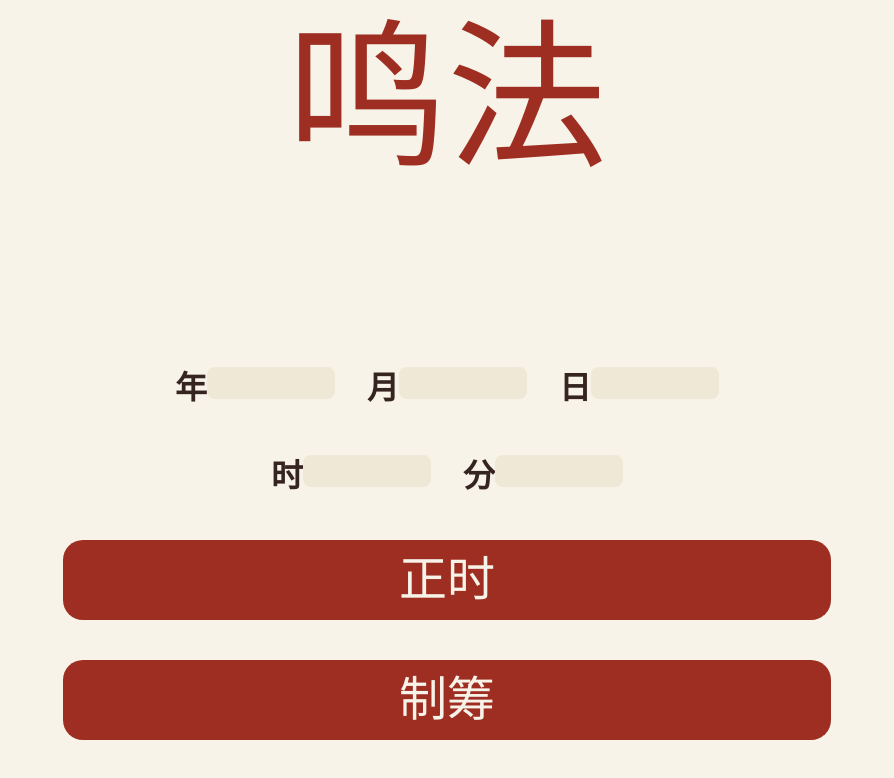
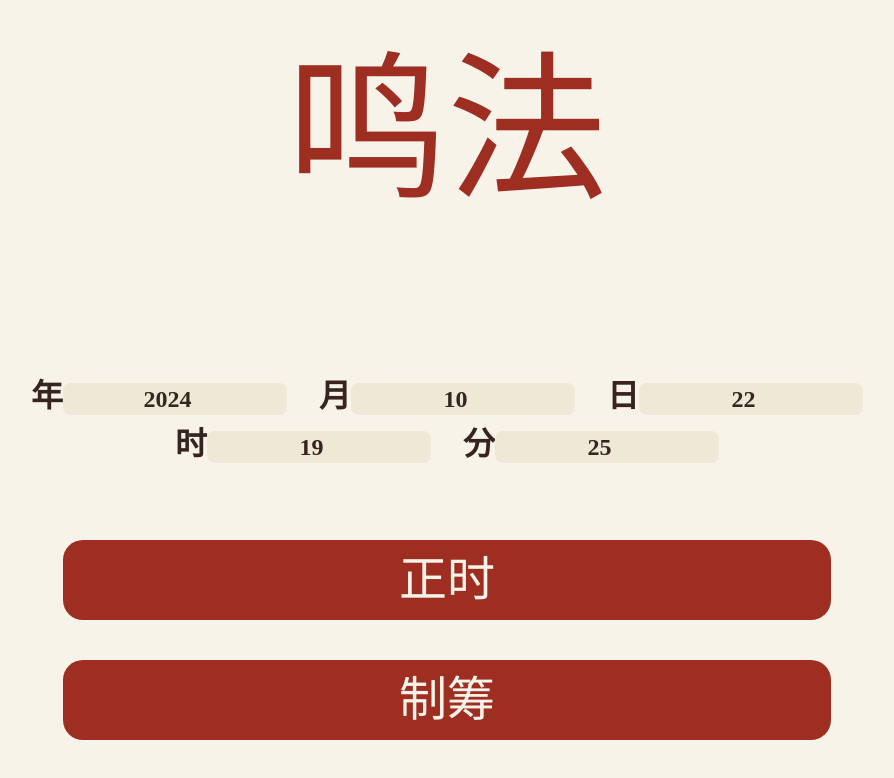
Before and after one commit to Richardge885/qimen-webpage-version, a React (Vite) app: page / in a window 1280 px wide. Shown: the top 778 px of the page, without its empty margins (193-1087 px from the left). Built offline with nearby package versions, Linux system fonts and the light colour scheme; a web font is replaced by a local one.

Commit message:
Input Current Time to all input tags

```diff
--- a/src/components/HomePage/HomePage.tsx
+++ b/src/components/HomePage/HomePage.tsx
@@ -1,38 +1,51 @@
 import HomePageChooseMethodButton from "./HomePageChooseMethodButton";
 import HomePageCurrentTimeButton from "./HomePageCurrentTimeButton";
+
+function getCurrentTimeInNumbers(): { year: number; month: number; day: number; hour: number; minutes: number; } {
+    const now = new Date();
+    return {
+        year: now.getFullYear(),
+        month: now.getMonth() + 1, // Months are zero-based, so we add 1
+        day: now.getDate(),
+        hour: now.getHours(),
+        minutes: now.getMinutes(),
+    };
+}
 
 const HomePage = () => {
     const buttonStyle = "w-[60vw] h-[10vh] bg-red text-bglight text-5xl hover:bg-bgdark hover:text-red rounded-[20px] duration-200 py-10 flex flex-col justify-center items-center";
     const inputLabel = "text-[2rem] text-text font-bold px-[1rem]";
-    const numberInputStyle = "w-[10vw] h-[4vh] text-[3rem] bg-bgdark rounded-[0.48rem]";
+    const numberInputStyle = "w-[17.5vw] h-[4vh] text-[1.5rem] bg-bgdark rounded-[0.48rem] text-center";
+
+    const currentTimeValuesInNumbers = getCurrentTimeInNumbers();
 
     return (
         <div className="flex flex-col bg-bglight h-screen justify-center items-center">
-            <div className="flex flex-col justify-center items-center h-[60vh] gap-[18vh]">
+            <div className="flex flex-col justify-center items-center h-[60vh] gap-[15vh]">
                 <h1 className="font-lishu text-red text-[10rem]">鸣法</h1>
-                <div className="flex flex-col justify-center items-center gap-10">
+                <div className="flex flex-col flex-nowrap justify-center items-center">
                     <div>
                         <label className={inputLabel} htmlFor="year">
                             年
-                            <input type="number" name="year" id="" className={numberInputStyle} min={1} max={9999} />
+                            <input type="number" name="year" id="" className={numberInputStyle} min={1} max={9999} value={currentTimeValuesInNumbers.year} />
                         </label>
                         <label className={inputLabel} htmlFor="month">
                             月
-                            <input type="number" name="month" id="" className={numberInputStyle} min={1} max={12} />
+                            <input type="number" name="month" id="" className={numberInputStyle} min={1} max={12} value={currentTimeValuesInNumbers.month} />
                         </label>
                         <label className={inputLabel}>
                             日
-                            <input type="number" name="day" id="" className={numberInputStyle} min={1} max={31} />
+                            <input type="number" name="day" id="" className={numberInputStyle} min={1} max={31} value={currentTimeValuesInNumbers.day} />
                         </label>
                     </div>
                     <div>
                         <label className={inputLabel}>
                             时
-                            <input type="number" name="hour" id="" className={numberInputStyle} min={0} max={24} />
+                            <input type="number" name="hour" id="" className={numberInputStyle} min={0} max={24} value={currentTimeValuesInNumbers.hour} />
                         </label>
                         <label className={inputLabel}>
                             分
-                            <input type="number" name="minute" id="" className={numberInputStyle} min={0} max={60} />
+                            <input type="number" name="minute" id="" className={numberInputStyle} min={0} max={60} value={currentTimeValuesInNumbers.minutes} />
                         </label>
                     </div>
                 </div>
```
